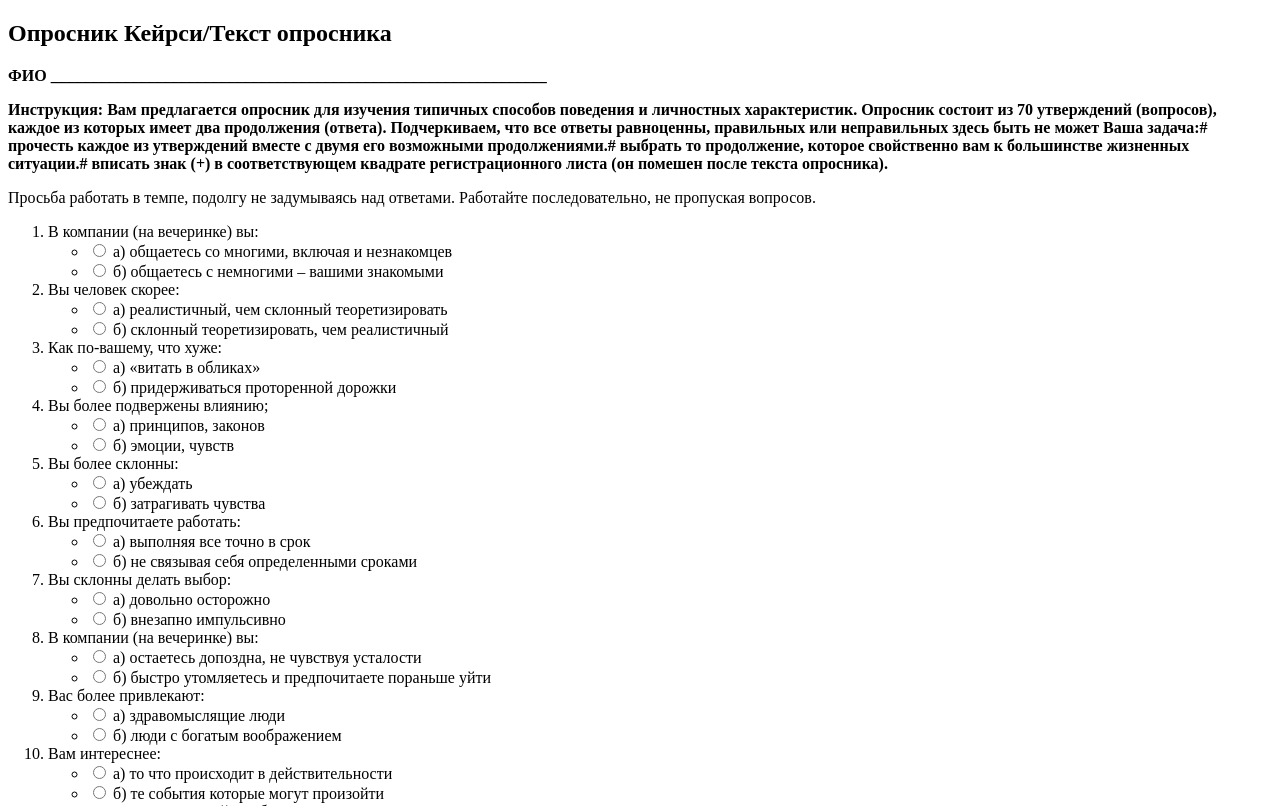
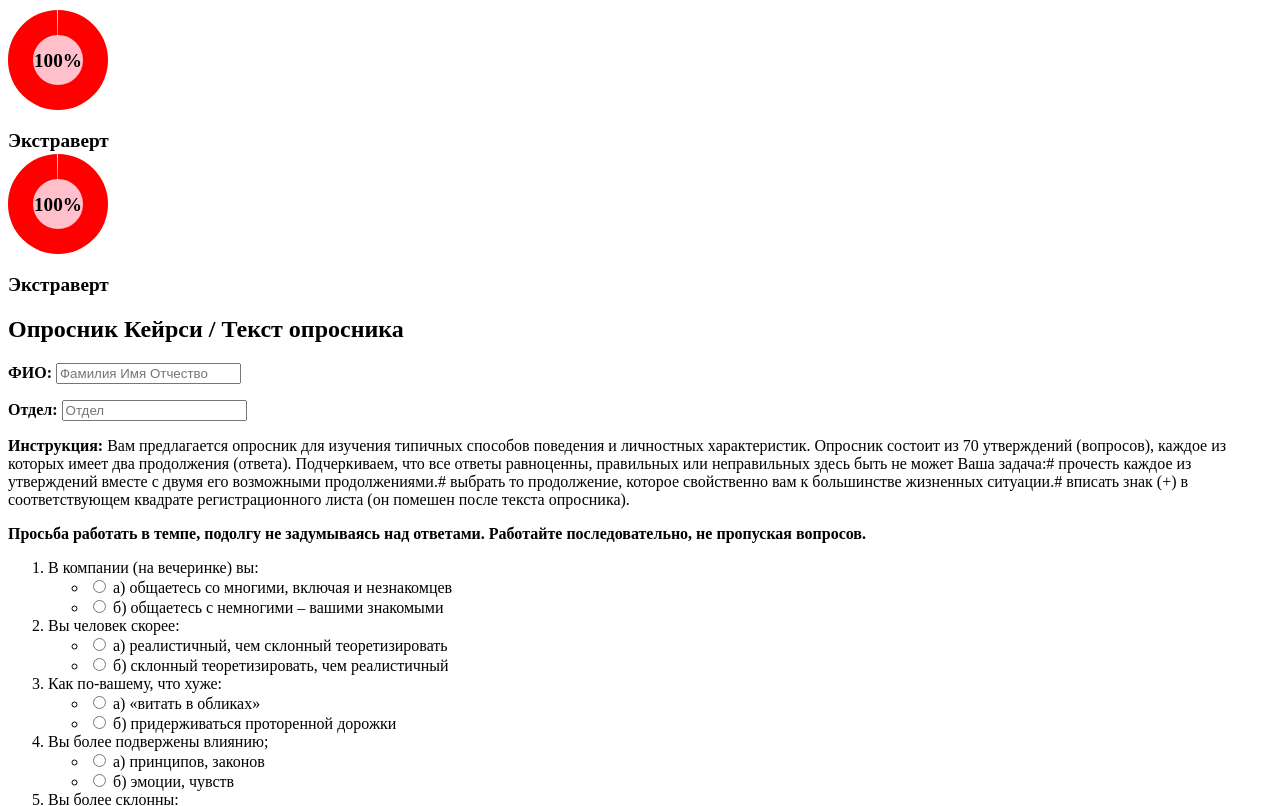
Before and after one commit to day0ff/CaseyTest, a plain HTML site: page index.html in a window 1280 px wide. Shown: the top 806 px of the page. Drawn offline with Linux system fonts and the light colour scheme.

Commit message:
add test variable

```diff
--- a/index.html
+++ b/index.html
@@ -9,19 +9,24 @@
 
 <body>
   <article>
-    <h1>Опросник Кейрси/Текст опросника</h1>
-    <div id="bodyContent" class="mw-body-content">
-
-      <div class="mw-parser-output">
-        <form>
-          <p><b>ФИО ______________________________________________________________</b>
+    <div class="diagramm">
+      <div class="pie"><span>100%</span></div>
+      <span>Экстраверт</span>
+    </div>
+    <div class="diagramm">
+      <div class="pie"><span>100%</span></div>
+      <span>Экстраверт</span>
+    </div>
+    <h1>Опросник Кейрси / Текст опросника</h1>
+    <div id="container">
+      <form id="questionnaire" name="Casey'sQuestionnaire">
+        <p><label for="fio"><b>ФИО: </b></label> <input type="text" name="fio" placeholder="Фамилия Имя Отчество"></p>
+        <p><label for="department"><b>Отдел:</b></label> <input type="text" name="department" placeholder="Отдел"></p>
+        <p><b>Инструкция:</b> Вам предлагается опросник для изучения типичных способов поведения и личностных характеристик. Опросник состоит из 70 утверждений (вопросов), каждое из которых имеет два продолжения (ответа). Подчеркиваем, что все ответы равноценны,
+          правильных или неправильных здесь быть не может Ваша задача:# прочесть каждое из утверждений вместе с двумя его возможными продолжениями.# выбрать то продолжение, которое свойственно вам к большинстве жизненных ситуации.# вписать знак (+) в
+          соответствующем квадрате регистрационного листа (он помешен после текста опросника).
         </p>
-          <p><b>Инструкция: Вам предлагается опросник для изучения типичных способов поведения и личностных характеристик. Опросник состоит из 70 утверждений (вопросов), каждое из которых имеет два продолжения (ответа). Подчеркиваем, что все ответы равноценны,
-            правильных или неправильных здесь быть не может Ваша задача:# прочесть каждое из утверждений вместе с двумя его возможными продолжениями.# выбрать то продолжение, которое свойственно вам к большинстве жизненных ситуации.# вписать знак (+)
-            в соответствующем квадрате регистрационного листа (он помешен после текста опросника).</b>
-          </p>
-          <p>Просьба работать в темпе, подолгу не задумываясь над ответами. Работайте последовательно, не пропуская вопросов.
-          </p>
+        <p><b>Просьба работать в темпе, подолгу не задумываясь над ответами. Работайте последовательно, не пропуская вопросов.</b></p>
         <ol>
           <li> В компании (на вечеринке) вы:
             <ul>
@@ -83,6 +88,7 @@
               <li> <input type="radio" name="question10"> б) те события которые могут произойти</li>
             </ul>
           </li>
+          <!--
             <li> Оценивая поступки людей, вы больше учитываете:
               <ul>
                 <li> <input type="radio" name="question11"> а) требования закона, чем обстоятельства</li>
@@ -443,9 +449,10 @@
                 <li> <input type="radio" name="question70"> б) импульсивно, чем обдуманно</li>
               </ul>
             </li>
+            -->
         </ol>
+        <button id="verify">Проверить</button>
       </form>
-      </div>
     </div>
   </article>
   <script src=".js"></script>
```
Also changed, not shown: .css, .js. Lines whose indentation alone changed are shown as unchanged.
